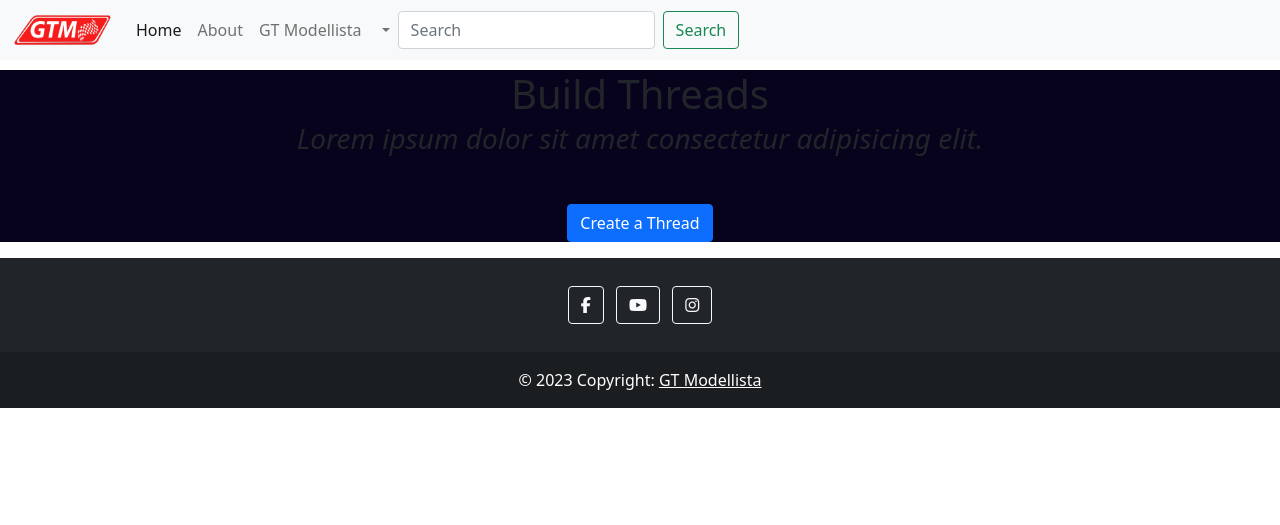
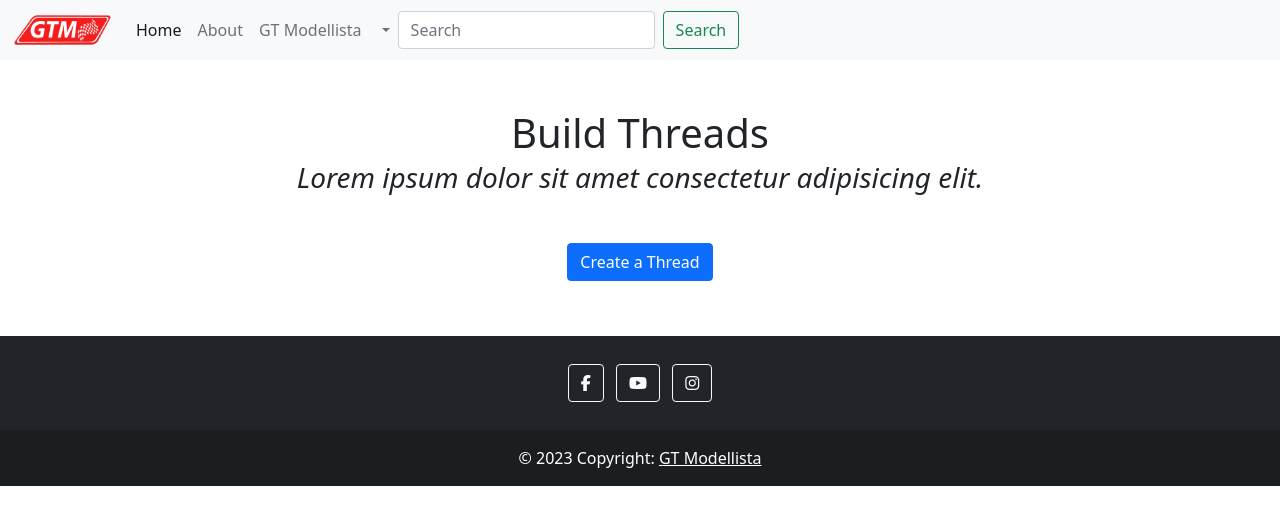
Before and after one commit to AndyL86/gt-modellista, a Django app: page /blog-list-gtm/ in a window 1280 px wide. Shown: the top 525 px of the page. Run offline with Django 3.2, Linux system fonts and the light colour scheme; data that the repository does not hold is empty; some libraries are stand-ins or nearby versions.

Commit message:
changed header image

```diff
--- a/static/css/style.css
+++ b/static/css/style.css
@@ -1,8 +1,10 @@
 body {
     padding-top: 70px;
 }
-.header-bg {
-    background-color: rgb(7, 3, 29);
+
+
+.header-bg{
+    height: 250px;
 }
 
 .about-bg {
--- a/templates/blog-list-gtm.html
+++ b/templates/blog-list-gtm.html
@@ -12,6 +12,7 @@
         <a class="btn btn-primary btn-xl" href="{% url 'register' %}">Create a Thread</a>
     </div>
 </header>
+<main>
     <div class="container">
         <div class="row">
             <!-- Blog Entries Column -->
@@ -20,7 +21,8 @@
                     {% for thread in thread_list %}
                     <div class="card mb-4">
                         <div class="card-body">
-                        <h2 class="card-title text-center">{{ thread.year }} {{ thread.make }} {{ thread.model }}</h2>
+                            <h2 class="card-title text-center">{{ thread.year }} {{ thread.make }} {{ thread.model }}
+                            </h2>
                             <!-- <img class="card-img-top" src=" {{ thread.thread_image.url }}" alt=""> -->
                             <a href="{% url 'thread_detail' thread.slug %}" target="_blank">
                                 <img src=" {{ thread.thread_image.url }}" alt="" class="list-image">
@@ -39,6 +41,8 @@
             </div>
         </div>
     </div>
+</main>
+
 
 {% if is_paginated %}
 {% include "pagination.html" %}
--- a/templates/blog-select.html
+++ b/templates/blog-select.html
@@ -32,4 +32,5 @@
     </div>
 </div>
 
+
 {% endblock %}
--- a/templates/index.html
+++ b/templates/index.html
@@ -6,7 +6,7 @@
 
 <!-- Main Content-->
 <!-- Header-->
-<header class="masthead d-flex align-items-center header-bg">
+<header class="d-flex align-items-center header-bg" style="background-image: url('static/images/header.png')">
     <div class="container px-4 px-lg-5 text-center">
         <h1 class="mb-1">Welcome to GT Modellista!</h1>
         <h3 class="mb-5"><em>Lorem ipsum dolor sit amet consectetur adipisicing elit.</em></h3>
--- a/templates/login.html
+++ b/templates/login.html
@@ -20,6 +20,7 @@
     <button type="submit" class="btn btn-primary">Submit</button>
   </form> -->
 
+<section>
     <div class="container px-5">
         <!-- Contact form-->
         <div class="bg-light rounded-3 py-5 px-4 px-md-5 mb-5">
@@ -54,5 +55,7 @@
                 </div>
             </div>
         </div>
+</section>
 
-  {% endblock %}
+
+{% endblock %}
--- a/templates/register.html
+++ b/templates/register.html
@@ -4,6 +4,7 @@
 
 {% load static %}
 
+<section>
     <div class="container px-5">
         <!-- Register an account -->
         <div class="bg-light rounded-3 py-5 px-4 px-md-5 mb-5">
@@ -53,5 +54,7 @@
                 </div>
             </div>
         </div>
+</section>
+
 
 {% endblock %}
```
Also changed, not shown: templates/contact.html (+5 -2 lines), static/images/header.png (added). Lines whose indentation alone changed are shown as unchanged.
